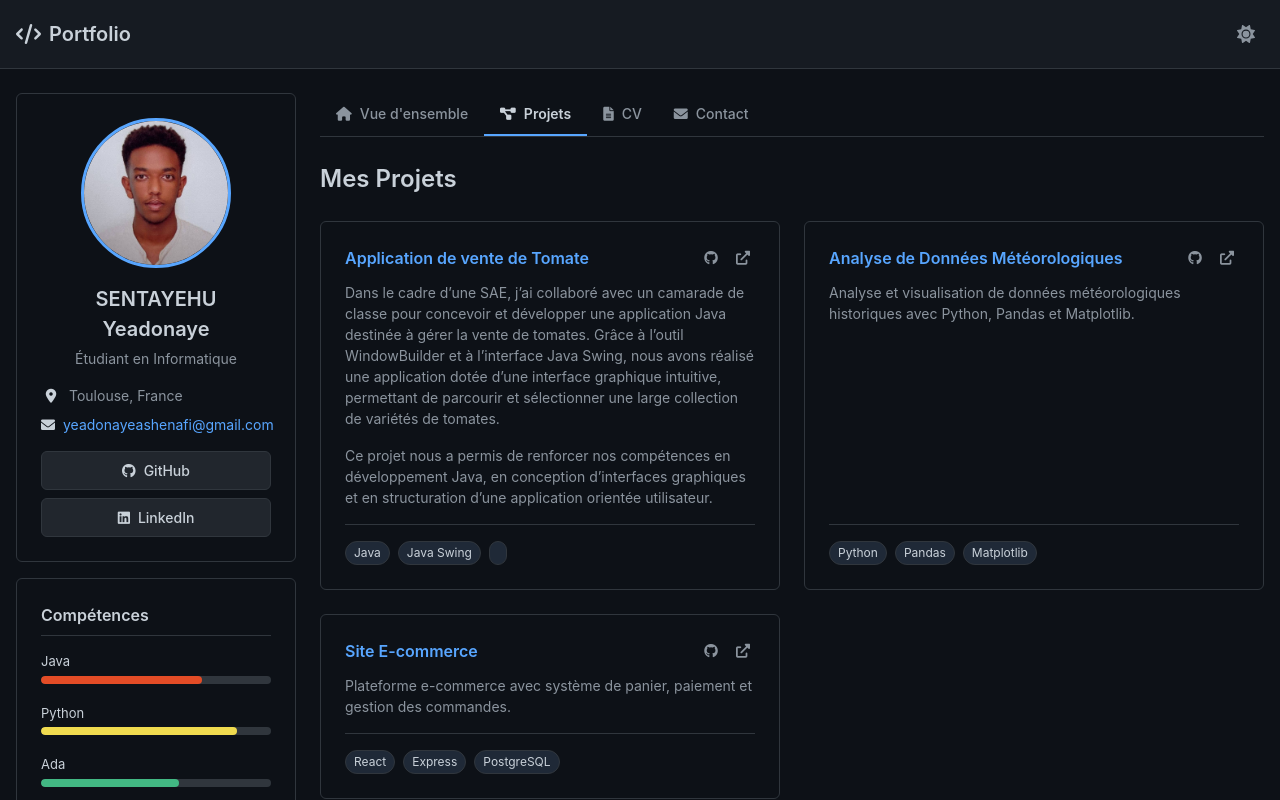
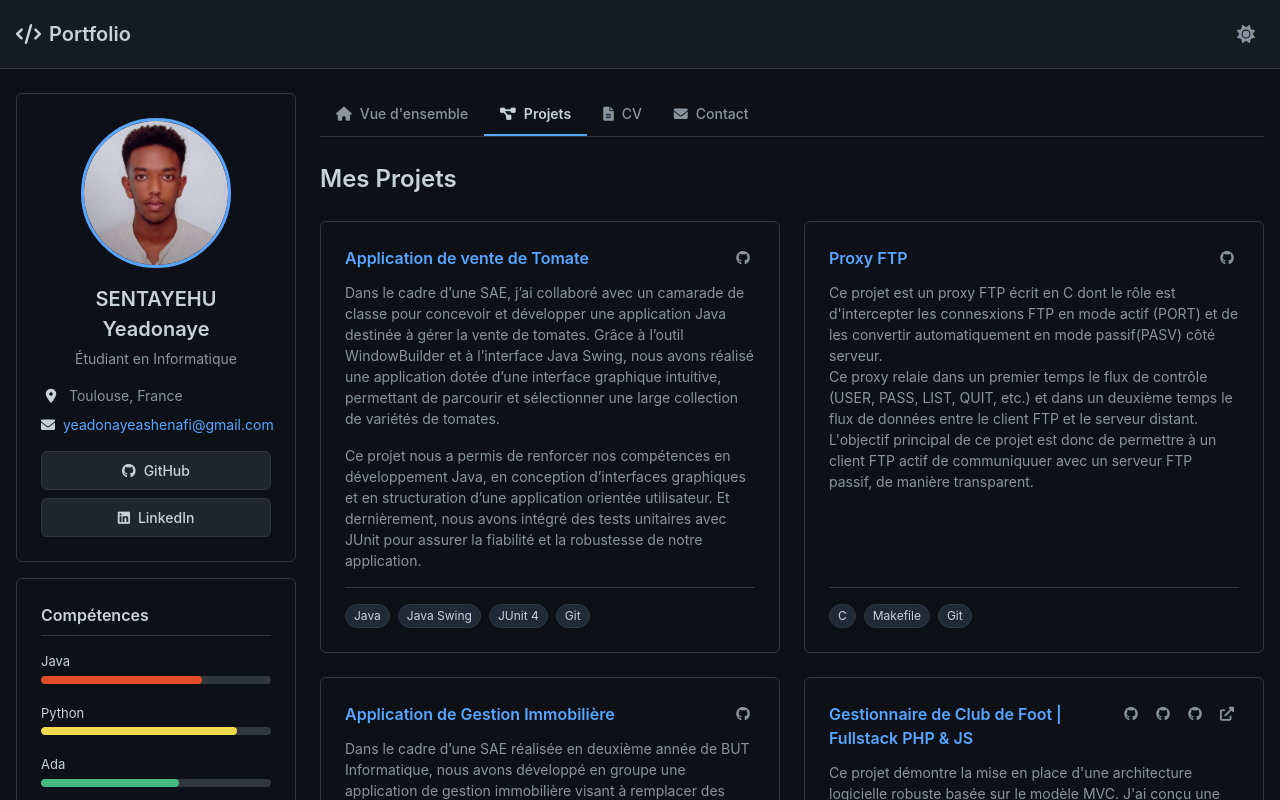
Before and after one commit to yeadonaye/portfolio, a Nuxt app: page / in a window 1280 px wide. Both pictures are taken after a click on the button "Projets". Shown: the top 800 px of the page. Built offline with nearby package versions, Linux system fonts and the light colour scheme.

Commit message:
Update CV and Projects components with new certifications and project details

```diff
--- a/components/CV.vue
+++ b/components/CV.vue
@@ -23,6 +23,17 @@
 
         <div class="cv-item">
           <div class="cv-item-header">
+            <h4>Certification</h4>
+            <span class="cv-date">2022</span>
+          </div>
+          <p class="cv-location">ICog</p>
+          <p class="cv-description">
+            HTML, CSS, JavaScript
+          </p>
+        </div>
+
+        <div class="cv-item">
+          <div class="cv-item-header">
             <h4>Baccalauréat Générale</h4>
             <span class="cv-date">2024</span>
           </div>
@@ -30,6 +41,7 @@
           <p class="cv-description">
             Mention Assez Bien<br>
             Spécialités : Mathématiques, NSI, Physique Chimie
+            Option : Maths Expertes
           </p>
         </div>
       </div>
@@ -45,7 +57,7 @@
           <ul class="cv-description">
             <li>Développement d'une application web interne avec Vue.js et Node.js</li>
             <li>Conception et implémentation d'une base de données relationnelle</li>
-            <li>Mise en place d'une API RESTful pour le traitement des données</li>
+            <li>Mise en place d'une API REST pour le traitement des données</li>
           </ul>
         </div>
 
@@ -56,7 +68,7 @@
           </div>
           <p class="cv-location">MARYJOY Ethiopia</p>
           <ul class="cv-description">
-            <li>Aide aux personnes défavorisées</li>
+            <li>Aide aux personnes en difficulté.</li>
           </ul>
         </div>
       </div>
@@ -70,10 +82,11 @@
               <li>Java</li>
               <li>Python</li>
               <li>PL/SQL</li>
-              <li>My SQL</li>
+              <li>JavaScript</li>
               <li>HTML/CSS</li>
               <li>PHP</li>
               <li>Ada</li>
+              <li>MongoDB</li>
             </ul>
           </div>
 
@@ -86,6 +99,7 @@
               <li>Matplotlib</li>
               <li>Flask</li>
               <li>Tkinter</li>
+              <li>Langchain</li>
             </ul>
           </div>
 
@@ -100,6 +114,8 @@
               <li>Visual Studio Code</li>
               <li>Git</li>
               <li>Windev</li>
+              <li>MongoDB</li>
+              <li>Docker</li>
             </ul>
           </div>
         </div>
--- a/components/Projects.vue
+++ b/components/Projects.vue
@@ -3,12 +3,93 @@
     <h2>Mes Projets</h2>
 
     <div class="projects-grid">
-      <!-- Projet 1 -->
+      <!-- Projet 1 : Application de vente de Tomate -->
       <div class="project-card">
         <div class="project-header">
           <h3>Application de vente de Tomate</h3>
           <div class="project-links">
+            <a href="https://github.com/yeadonaye/ventesDeTomate" class="project-link" title="Voir le code">
+              <i class="fab fa-github"></i>
+            </a>
+          </div>
+        </div>
+        <p class="project-description">
+          Dans le cadre d’une SAE, j’ai collaboré avec un camarade de classe pour concevoir et développer une application Java destinée à gérer la vente de tomates. Grâce à l’outil WindowBuilder et à l’interface Java Swing, nous avons réalisé une application dotée d’une interface graphique intuitive, permettant de parcourir et sélectionner une large collection de variétés de tomates.
+        </p>
+        <p class="project-description">
+          Ce projet nous a permis de renforcer nos compétences en développement Java, en conception d’interfaces graphiques et en structuration d’une application orientée utilisateur. Et dernièrement, nous avons intégré des tests unitaires avec JUnit pour assurer la fiabilité et la robustesse de notre application.
+        </p>
+        <div class="project-tech">
+          <span class="tech-tag">Java</span>
+          <span class="tech-tag">Java Swing</span>
+          <span class="tech-tag">JUnit 4</span>
+          <span class="tech-tag">Git</span>
+        </div>
+      </div>
+
+      <!-- Projet 2 : Proxy FTP -->
+      <div class="project-card">
+        <div class="project-header">
+          <h3>Proxy FTP</h3>
+          <div class="project-links">
+            <a href="https://github.com/yeadonaye/projetFTP" class="project-link" title="Voir le code">
+              <i class="fab fa-github"></i>
+            </a>
+          </div>
+        </div>
+        <p class="project-description">
+          Ce projet est un proxy FTP écrit en C dont le rôle est d'intercepter les connesxions FTP en mode actif (PORT) et de les convertir automatiquement en mode passif(PASV) côté serveur.
+          <br>
+          Ce proxy relaie dans un premier temps le flux de contrôle (USER, PASS, LIST, QUIT, etc.) et dans un deuxième temps le flux de données entre le client FTP et le serveur distant.
+          <br>
+          L'objectif principal de ce projet est donc de permettre à un client FTP actif de communiquuer avec un serveur FTP passif, de manière transparent.
+        </p>
+        <div class="project-tech">
+          <span class="tech-tag">C</span>
+          <span class="tech-tag">Makefile</span>
+          <span class="tech-tag">Git</span>
+        </div>
+      </div>
+
+      <!-- Projet 3 : Application de Gestion Immobilière -->
+      <div class="project-card">
+        <div class="project-header">
+          <h3>Application de Gestion Immobilière</h3>
+          <div class="project-links">
             <a href="#" class="project-link" title="Voir le code">
+              <i class="fab fa-github"></i>
+            </a>
+          </div>
+        </div>
+        <p class="project-description">
+          Dans le cadre d’une SAE réalisée en deuxième année de BUT Informatique, nous avons développé en groupe une application de gestion immobilière visant à remplacer des documents de calculs existants par une solution informatisée.
+          <br>
+          L’objectif de ce projet était de concevoir une application complète répondant à un besoin réel, en couvrant l’ensemble du processus, de l’analyse du besoin jusqu’au développement final, dans un cadre académique et collaboratif.
+          <br>
+          À partir des documents fournis, nous avons modélisé les données en créant un MCD, puis conçu et implémenté la base de données, en intégrant des mécanismes de sécurisation tels que des contraintes d’intégrité et des triggers. Nous avons ensuite développé l’application en Java Swing et mis en place des tests unitaires avec JUnit 4 afin de valider son bon fonctionnement.
+          <br>
+          Ce projet m’a permis de travailler sur l’ensemble du cycle de développement logiciel, en combinant conception, modélisation, développement et tests, tout en renforçant mes compétences en travail d’équipe et en développement d’applications Java.
+        </p>
+        <div class="project-tech">
+          <span class="tech-tag">Java Swing</span>
+          <span class="tech-tag">JUnit 4</span>
+          <span class="tech-tag">PL/SQL</span>
+          <span class="tech-tag">Git</span>
+        </div>
+      </div>
+
+      <!-- Projet 4 : Gestionnaire de Club de Foot | Fullstack PHP & JS-->
+      <div class="project-card">
+        <div class="project-header">
+          <h3>Gestionnaire de Club de Foot | Fullstack PHP & JS</h3>
+          <div class="project-links">
+            <a href="https://github.com/yeadonaye/LiverpoolFrontend" class="project-link" title="Voir le code (FrontEnd)">
+              <i class="fab fa-github"></i>
+            </a>
+            <a href="https://github.com/yeadonaye/LiverpoolBackend" class="project-link" title="Voir le code (BackEnd)">
+              <i class="fab fa-github"></i>
+            </a>
+            <a href="https://github.com/yeadonaye/LiverpoolAPI-auth" class="project-link" title="Voir le code (API-auth)">
               <i class="fab fa-github"></i>
             </a>
             <a href="#" class="project-link" title="Voir la démo">
@@ -17,63 +98,27 @@
           </div>
         </div>
         <p class="project-description">
-          Dans le cadre d’une SAE, j’ai collaboré avec un camarade de classe pour concevoir et développer une application Java destinée à gérer la vente de tomates. Grâce à l’outil WindowBuilder et à l’interface Java Swing, nous avons réalisé une application dotée d’une interface graphique intuitive, permettant de parcourir et sélectionner une large collection de variétés de tomates.
-        </p>
-        <p class="project-description">
-          Ce projet nous a permis de renforcer nos compétences en développement Java, en conception d’interfaces graphiques et en structuration d’une application orientée utilisateur.
+          Ce projet démontre la mise en place d'une architecture logicielle robuste basée sur le modèle MVC. J'ai conçu une API REST pour assurer la communication entre le backend (PHP) et une interface utilisateur réactive (HTML/CSS/JS).
+          <ul>
+            <li>Backend : Structuration en couches, gestion de base de données MariaDB.</li>
+            <li>Frontend : Consommation d'API.</li>
+            <li>API & Sécurité : Développement d'une API REST avec authentification par Token pour sécuriser les échanges entre le client (JavaScript) et le serveur.</li>
+            <li>Déploiement : Configuration et mise en ligne sur environnement de production (Alwaysdata).</li>
+          </ul>
+          <br>
+          Pour consulter le site appuyez <a href="https://liverpool.alwaysdata.net" target="_blank"> ici</a>!
         </p>
         <div class="project-tech">
-          <span class="tech-tag">Java</span>
-          <span class="tech-tag">Java Swing</span>
-          <span class="tech-tag"></span>
+          <span class="tech-tag">PHP</span>
+          <span class="tech-tag">HTML</span>
+          <span class="tech-tag">CSS</span>
+          <span class="tech-tag">JavaScript</span>
+          <span class="tech-tag">MariaDB</span>
         </div>
       </div>
 
-      <!-- Projet 2 -->
-      <div class="project-card">
-        <div class="project-header">
-          <h3>Analyse de Données Météorologiques</h3>
-          <div class="project-links">
-            <a href="#" class="project-link" title="Voir le code">
-              <i class="fab fa-github"></i>
-            </a>
-            <a href="#" class="project-link" title="Voir la démo">
-              <i class="fas fa-external-link-alt"></i>
-            </a>
-          </div>
-        </div>
-        <p class="project-description">
-          Analyse et visualisation de données météorologiques historiques avec Python, Pandas et Matplotlib.
-        </p>
-        <div class="project-tech">
-          <span class="tech-tag">Python</span>
-          <span class="tech-tag">Pandas</span>
-          <span class="tech-tag">Matplotlib</span>
-        </div>
-      </div>
+      <!-- Autres projets... -->
 
-      <!-- Projet 3 -->
-      <div class="project-card">
-        <div class="project-header">
-          <h3>Site E-commerce</h3>
-          <div class="project-links">
-            <a href="#" class="project-link" title="Voir le code">
-              <i class="fab fa-github"></i>
-            </a>
-            <a href="#" class="project-link" title="Voir la démo">
-              <i class="fas fa-external-link-alt"></i>
-            </a>
-          </div>
-        </div>
-        <p class="project-description">
-          Plateforme e-commerce avec système de panier, paiement et gestion des commandes.
-        </p>
-        <div class="project-tech">
-          <span class="tech-tag">React</span>
-          <span class="tech-tag">Express</span>
-          <span class="tech-tag">PostgreSQL</span>
-        </div>
-      </div>
     </div>
   </div>
 </template>
```
